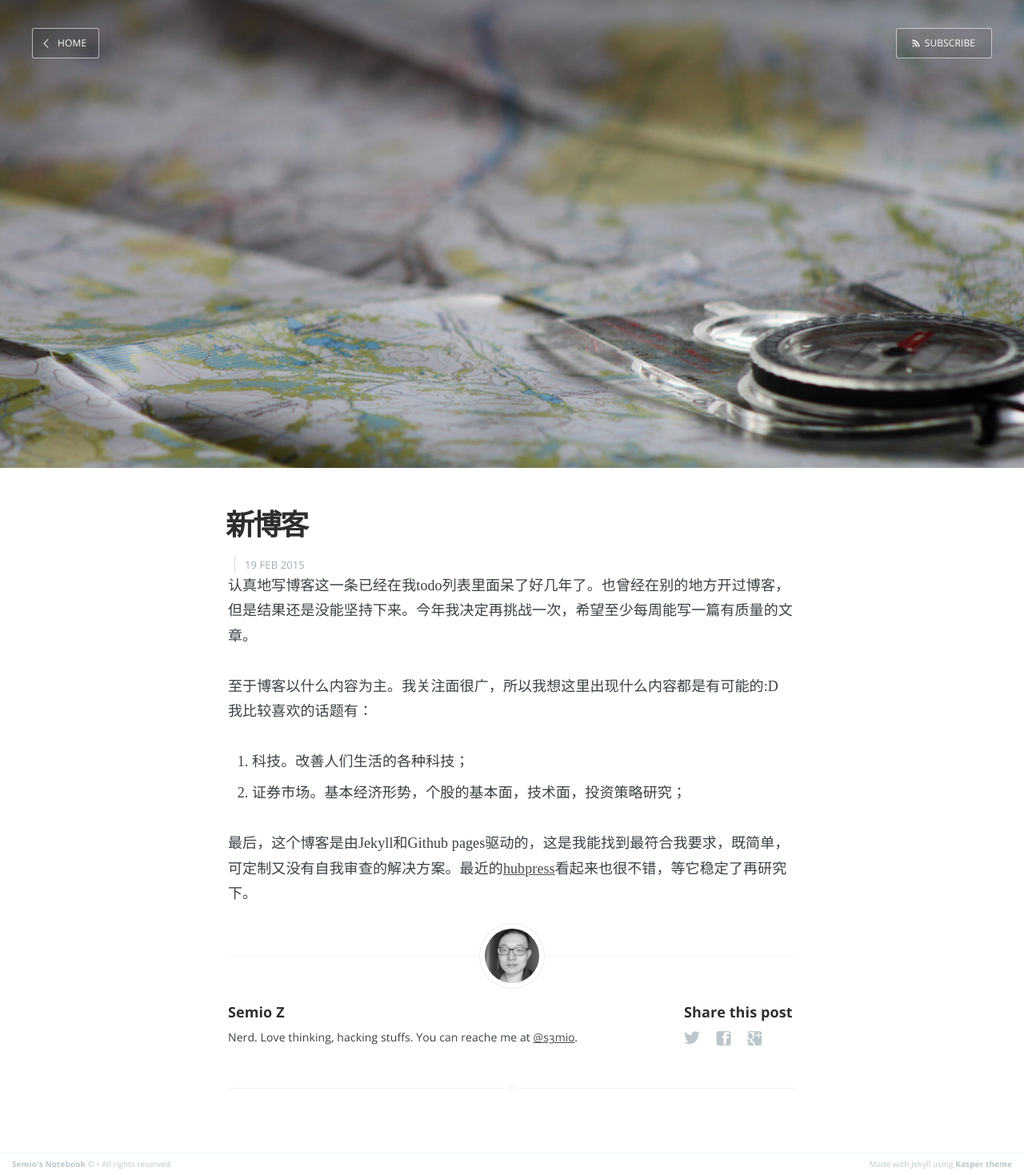
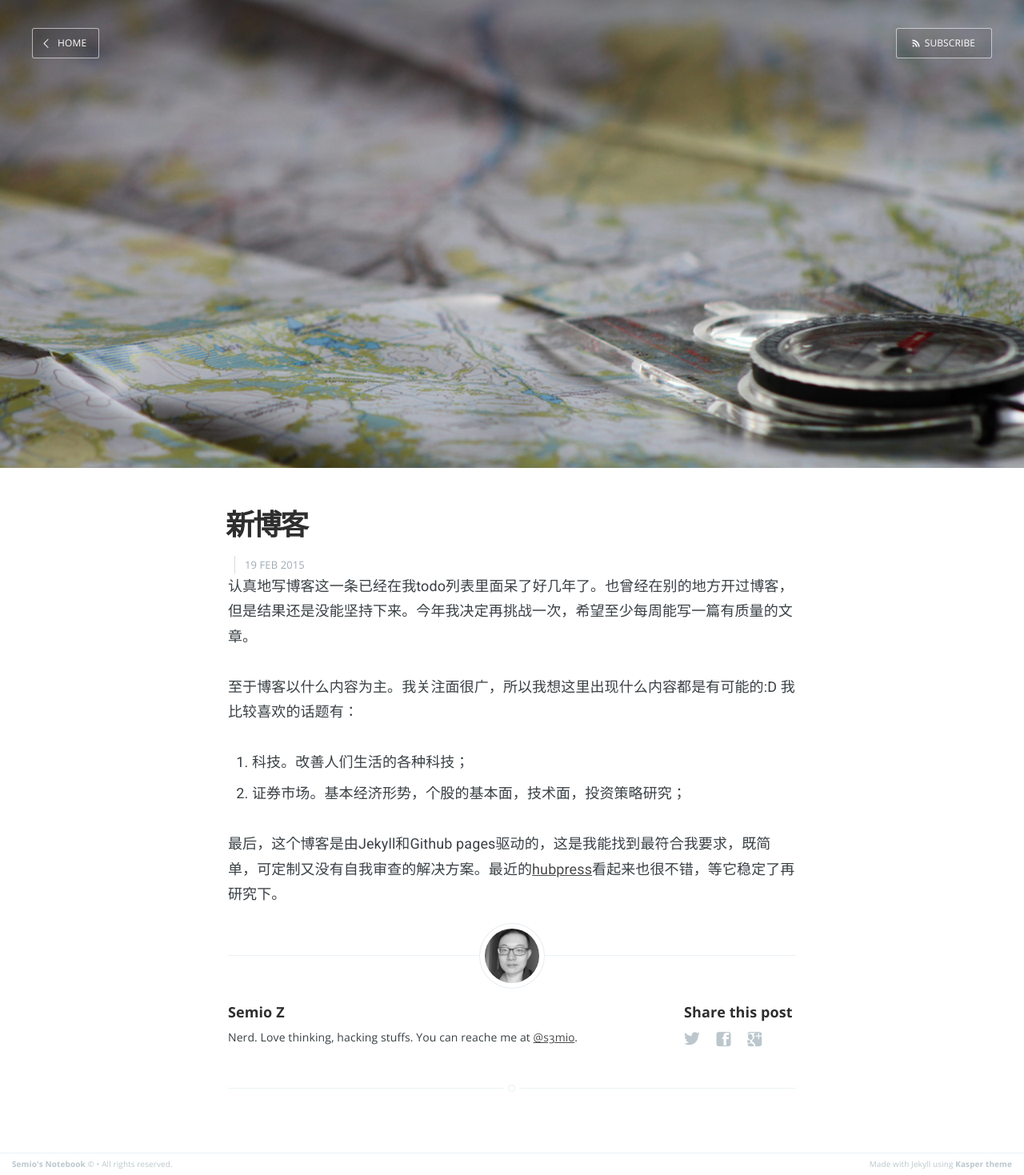
Before and after one commit to semio/semio.github.io, a Jekyll site: the page built from _posts/2015-02-19-my-first-post.markdown, in a window 1280 px wide. Shown: the whole page at 80% size. Built offline with Jekyll 4.4.1, drawn with Linux system fonts in a browser that asks for light colours; some web fonts are replaced; Markdown is read by kramdown in place of the engine named in the settings.

Commit message:
font changed again..

```diff
--- a/_layouts/default.html
+++ b/_layouts/default.html
@@ -12,7 +12,7 @@
     <meta name="viewport" content="width=device-width, initial-scale=1.0" />
 
     <link rel="stylesheet" type="text/css" href="/assets/css/screen.css" />
- <link href='http://fonts.googleapis.com/css?family=Gentium+Book+Basic:400,400italic,700,700italic|Open+Sans:700,400"' rel='stylesheet' type='text/css'>
+<link href='http://fonts.googleapis.com/css?family=Roboto:400,400italic,700,700italic|Open+Sans:700,400' rel='stylesheet' type='text/css'>
     <!-- Customisation  -->
     <link rel="stylesheet" type="text/css" href="/assets/css/main.css" />
 
--- a/assets/css/screen.css
+++ b/assets/css/screen.css
@@ -176,7 +176,7 @@
 body {
     height: 100%;
     max-height: 100%;
-    font-family: "Gentium Book Basic", STXihei, "华文细黑", "Microsoft YaHei", "微软雅黑", serif;
+    font-family: "Roboto", STXihei, "华文细黑", "Microsoft YaHei", "微软雅黑", serif;
     letter-spacing: 0.01rem;
     font-size: 1.8rem;
     line-height: 1.75em;
```
Also changed, not shown: 5 other files.
